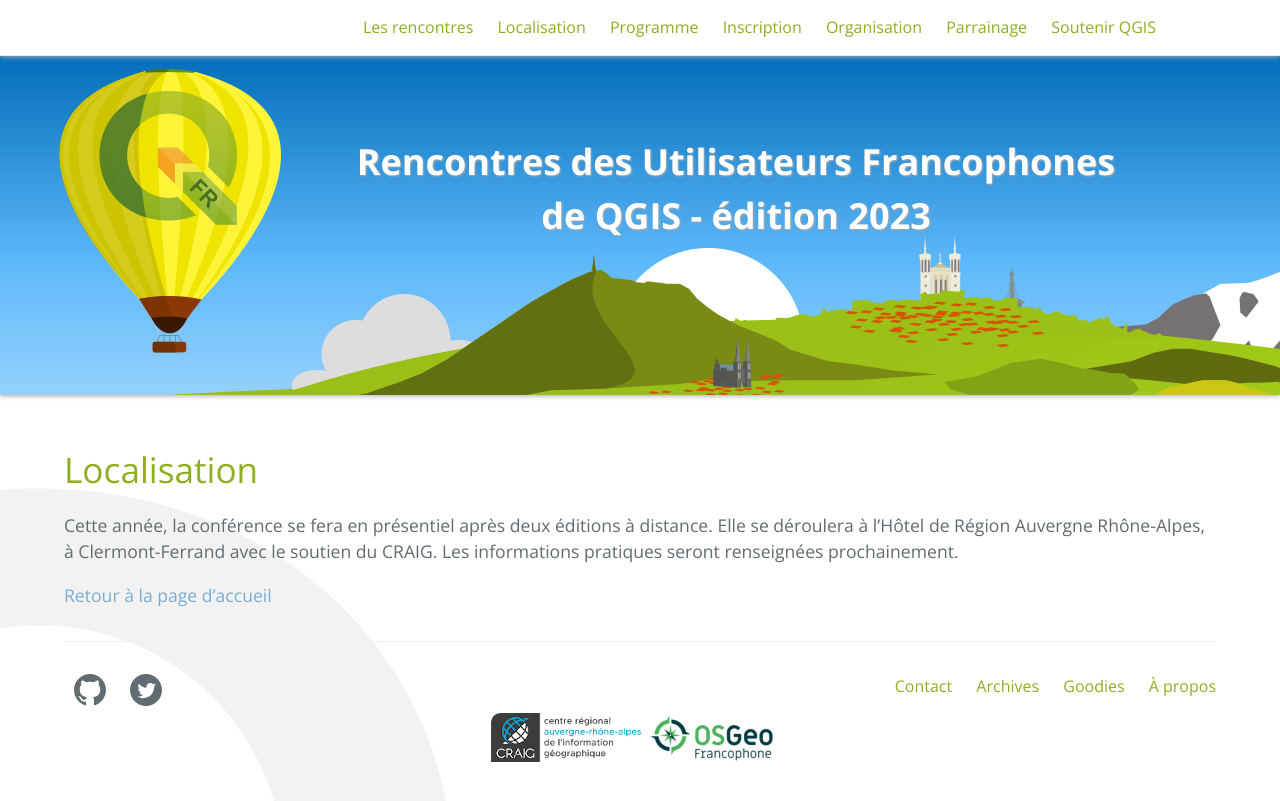
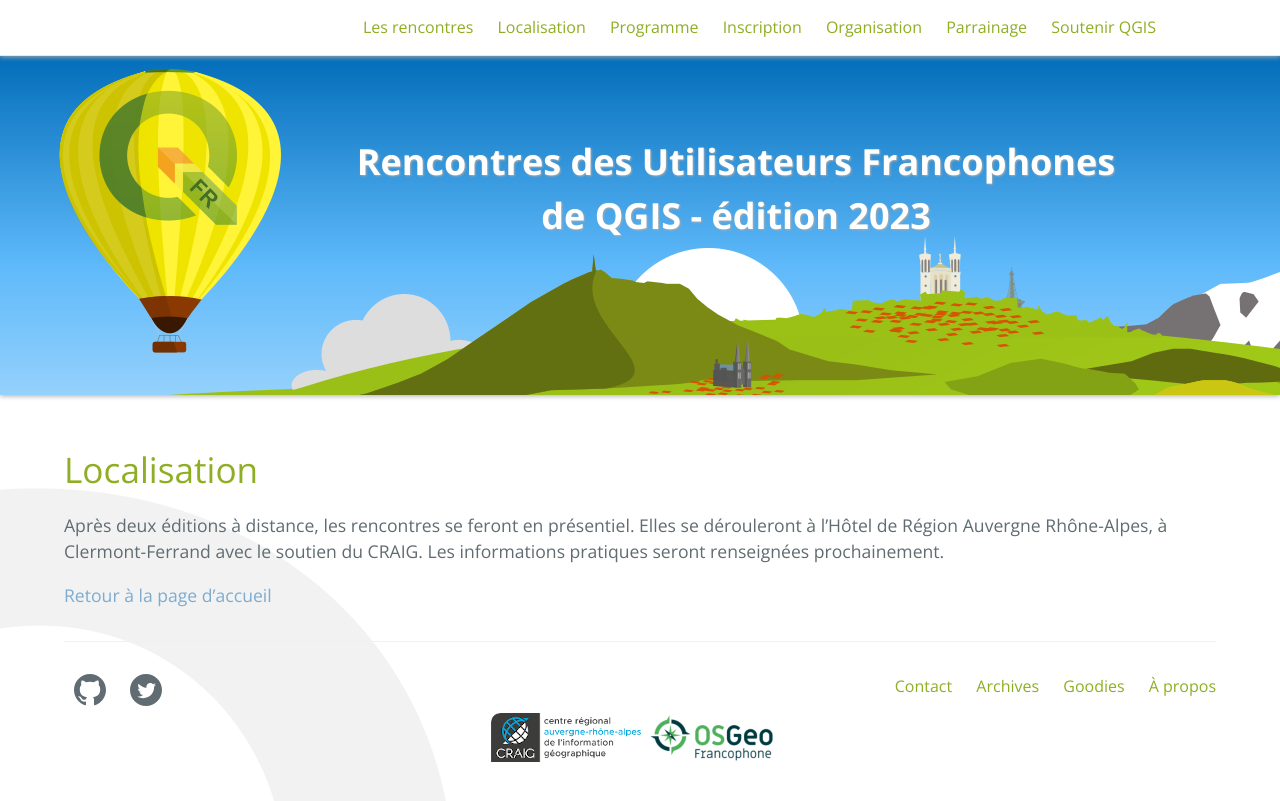
Before and after one commit to OSGeo-fr/QGIS-conf-fr-website, a Jekyll site: the page built from z10_localisation.md, in a window 1280 px wide. Shown: the top 801 px of the page. Built offline with Jekyll 4.4.1, drawn with Linux system fonts in a browser that asks for light colours.

Commit message:
simplifier la phrase

```diff
--- a/z10_localisation.md
+++ b/z10_localisation.md
@@ -5,7 +5,7 @@ tagline: Comment accéder aux Rencontres ?
 menu: header
 ---
 
-Cette année, la conférence se fera en présentiel après deux éditions à distance. Elle se déroulera à l'Hôtel de Région Auvergne Rhône-Alpes, à Clermont-Ferrand avec le soutien du CRAIG. Les informations pratiques seront renseignées prochainement.
+Après deux éditions à distance, les rencontres se feront en présentiel. Elles se dérouleront à l'Hôtel de Région Auvergne Rhône-Alpes, à Clermont-Ferrand avec le soutien du CRAIG. Les informations pratiques seront renseignées prochainement.
 
 
 [Retour à la page d'accueil]({{ site.url }}{{ site.baseurl }})
```
